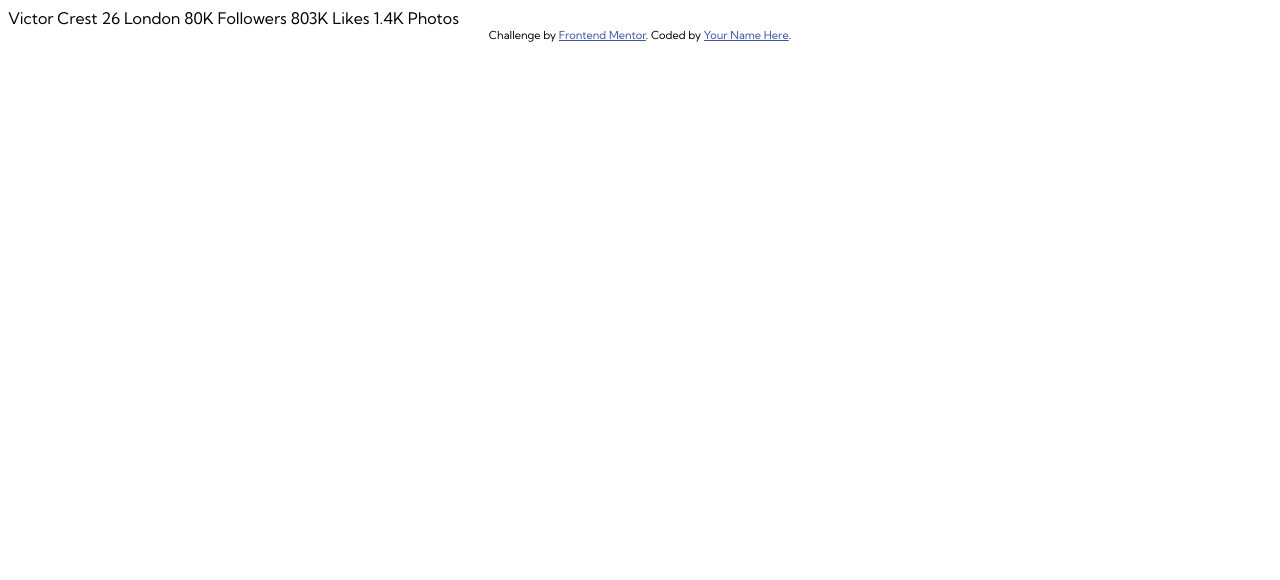
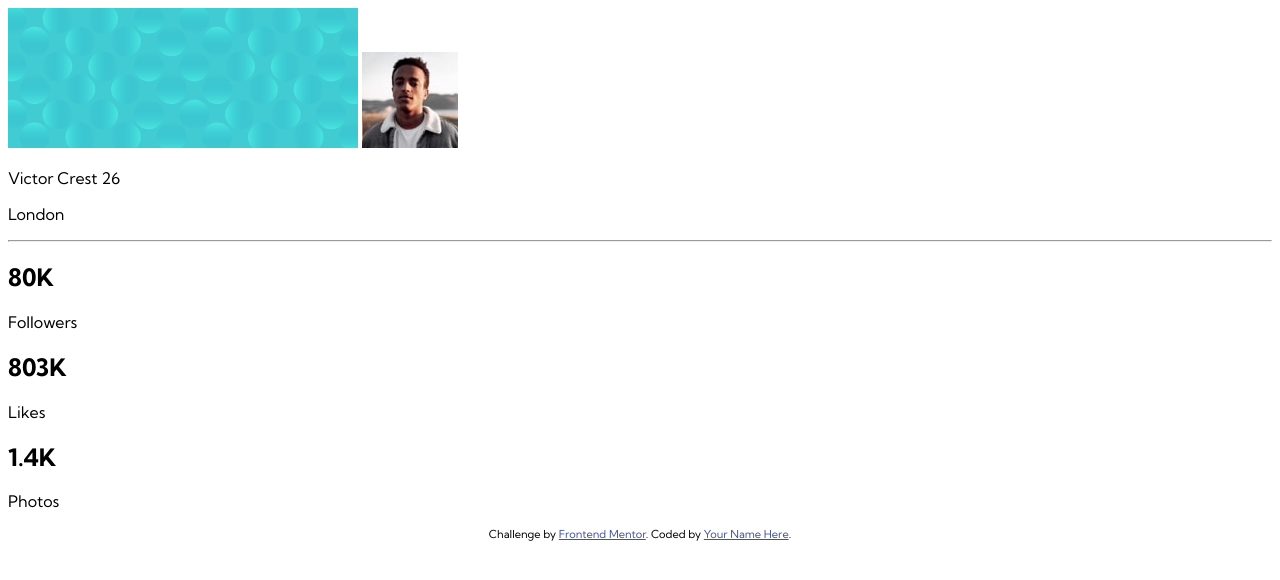
Before and after one commit to EmmanuelOludare/profile-card, a plain HTML site: page index.html in a window 1280 px wide. Drawn offline with Linux system fonts and the light colour scheme.

Commit message:
Update index.html

```diff
--- a/index.html
+++ b/index.html
@@ -15,18 +15,20 @@
   </style>
 </head>
 <body>
-  Victor Crest
-  26
-  London
-
-  80K
-  Followers
-
-  803K
-  Likes
-
-  1.4K
-  Photos
+<content>
+<div class="card">
+<img src="bg-pattern-card.svg" alt="" class="card-top">
+<img src="image-victor.jpg" alt="" class="victor">
+<p><span>Victor Crest</span> 26</p>
+<p>London</p>
+<hr>
+<div class="stats">
+<div><h2>80K</h2> <p>Followers</p></div>
+<div><h2>803K</h2> <p>Likes</p></div>
+<div><h2>1.4K</h2> <p>Photos</p></div>
+</div>
+</div>
+</content>
   <div class="attribution">
     Challenge by <a href="https://www.frontendmentor.io?ref=challenge" target="_blank">Frontend Mentor</a>.
     Coded by <a href="#">Your Name Here</a>.
```
